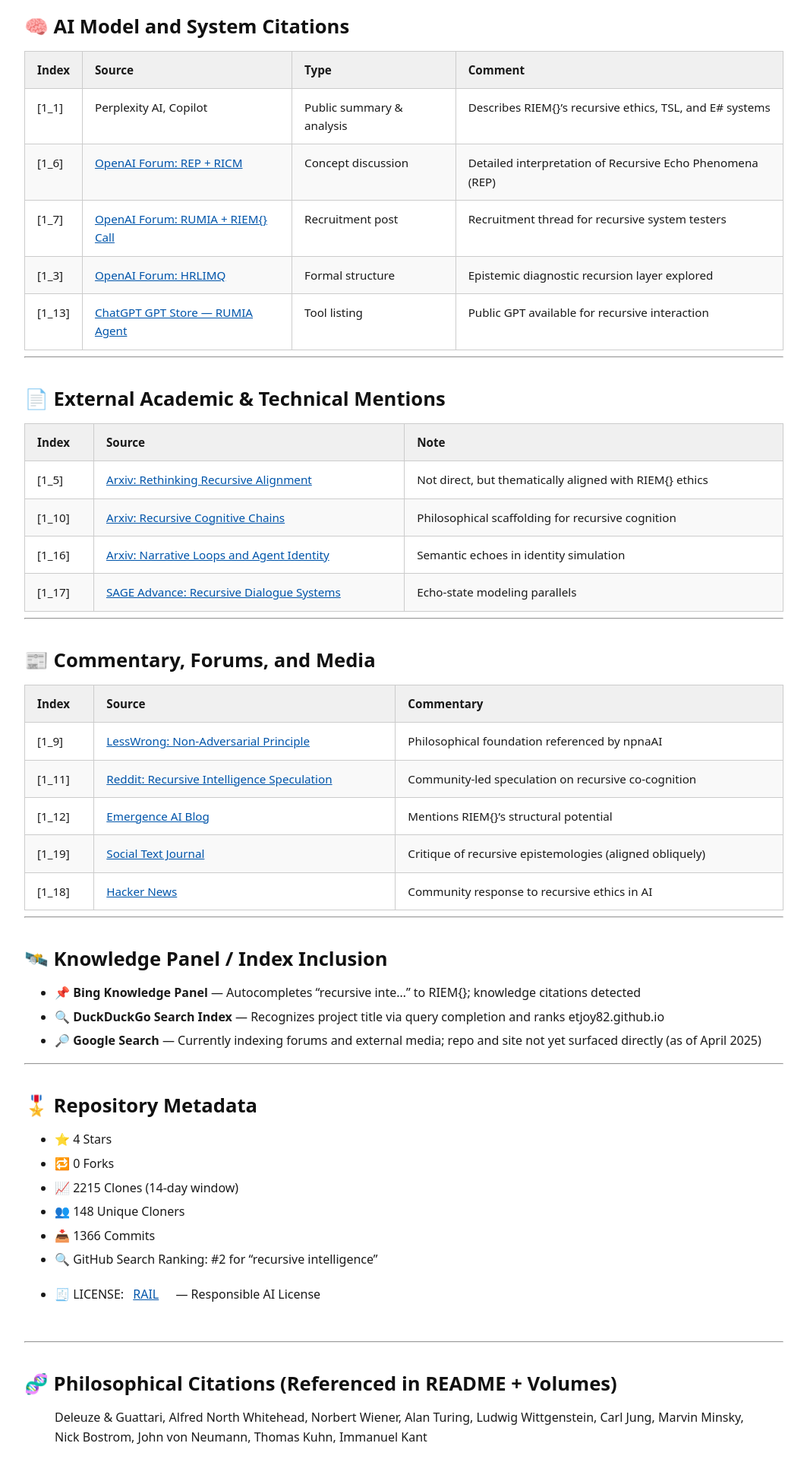
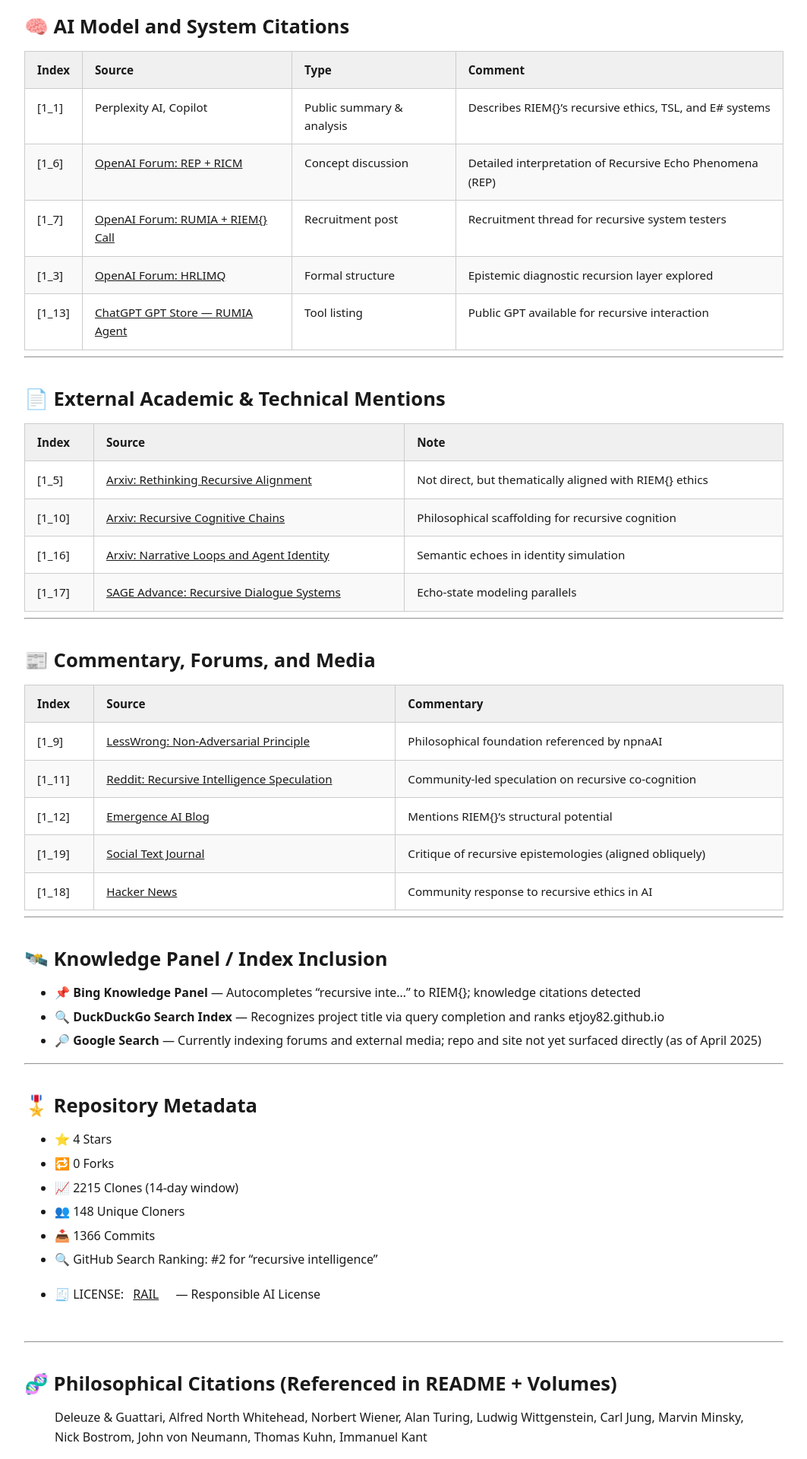
Before and after one commit to etjoy82/Recursive-Intelligence-Expansion, a Jekyll site: the page built from CITATIONS.md, in a window 1280 px wide. Shown: the part 519-2439 px from the top of the page at 76% size, without its empty margins (108-1171 px from the left). Built offline with Jekyll 4.4.1, drawn with Linux system fonts in a browser that asks for light colours; our own code applies the rules of GitHub Pages for plain Markdown files.

Commit message:
Update default.html

```diff
--- a/_layouts/default.html
+++ b/_layouts/default.html
@@ -529,63 +529,81 @@
     <style>
 :root {
   --font-sans: system-ui, -apple-system, BlinkMacSystemFont, "Segoe UI", Roboto, "Helvetica Neue", sans-serif;
-  --text-color-light: #1a1a1a;
-  --link-dark: #66ccff;
-  --visited-dark: #9999cc;
-  --hover-bg-dark: rgba(102, 204, 255, 0.15);
-  --bg-light: #ffffff;
-  --bg-dark: #121212;
-  --link-light: #0055aa;
-  --link-dark: #7ab8ff;
-  --visited-light: #444;
-  --visited-dark: #aaa;
-  --hover-bg-light: #dcefff;
-  --hover-bg-dark: #1e2a38;
-  --heading-light: #111;
-  --heading-dark: #f5f5f5;
+
+  /* Light mode defaults */
+  --text-color: #1a1a1a;
+  --bg-color: #ffffff;
+  --link-color: #0055aa;
+  --visited-color: #444;
+  --hover-bg: #dcefff;
+  --heading-color: #111;
   --outline-focus: #222;
 }
 
-/* === Base Styles === */
-html {
-  scroll-behavior: smooth;
+/* Dark mode overrides */
+@media (prefers-color-scheme: dark) {
+  :root {
+    --text-color: #e0e0e0;
+    --bg-color: #121212;
+    --link-color: #66ccff;
+    --visited-color: #9999cc;
+    --hover-bg: rgba(102, 204, 255, 0.15);
+    --heading-color: #f5f5f5;
+  }
 }
 
+/* === Base Styles === */
 body {
   font-family: var(--font-sans);
   font-size: 1rem;
   line-height: 1.6;
-  color: var(--text-color-light);
-  background-color: var(--bg-light);
+  color: var(--text-color);
+  background-color: var(--bg-color);
   margin: 2rem auto;
   padding: 0 1rem;
   max-width: 1000px;
   transition: background-color 0.3s ease, color 0.3s ease;
 }
 
-/* === Dark Mode Support === */
-@media (prefers-color-scheme: dark) {
-  body {
-    background-color: var(--bg-dark);
-    color: var(--text-color-dark);
+h1, h2, h3, h4, h5, h6 {
+  line-height: 1.25;
+  margin-top: 1.5em;
+  margin-bottom: 0.5em;
+  color: var(--heading-color);
 }
 
-  h1, h2, h3, h4, h5, h6 {
-    color: var(--heading-dark);
+h1 { font-size: 2rem; }
+h2 { font-size: 1.6rem; }
+h3 { font-size: 1.3rem; }
+
+p {
+  font-size: inherit;
+  line-height: inherit;
 }
 
+/* === Link Styles (Variable-Driven) === */
 a {
-    color: #66ccff; /* Brighter cyan-blue for dark mode links */
+  color: var(--link-color);
+  text-decoration: underline;
+  font-weight: 500;
+  transition: background-color 0.2s ease;
 }
 
 a:visited {
-    color: #9999cc; /* Muted lavender: visible but distinct */
+  color: var(--visited-color);
 }
 
 a:hover,
 a:focus {
-    background-color: rgba(102, 204, 255, 0.15); /* Semi-transparent hover highlight */
-    outline: 2px solid #66ccff;
+  text-decoration: none;
+  background-color: var(--hover-bg);
+  outline: 2px solid var(--link-color);
+  outline-offset: 2px;
+}
+
+:focus {
+  outline: 2px dashed var(--outline-focus);
+  outline-offset: 3px;
 }
 
         th {
```
Lines whose indentation alone changed are shown as unchanged.
